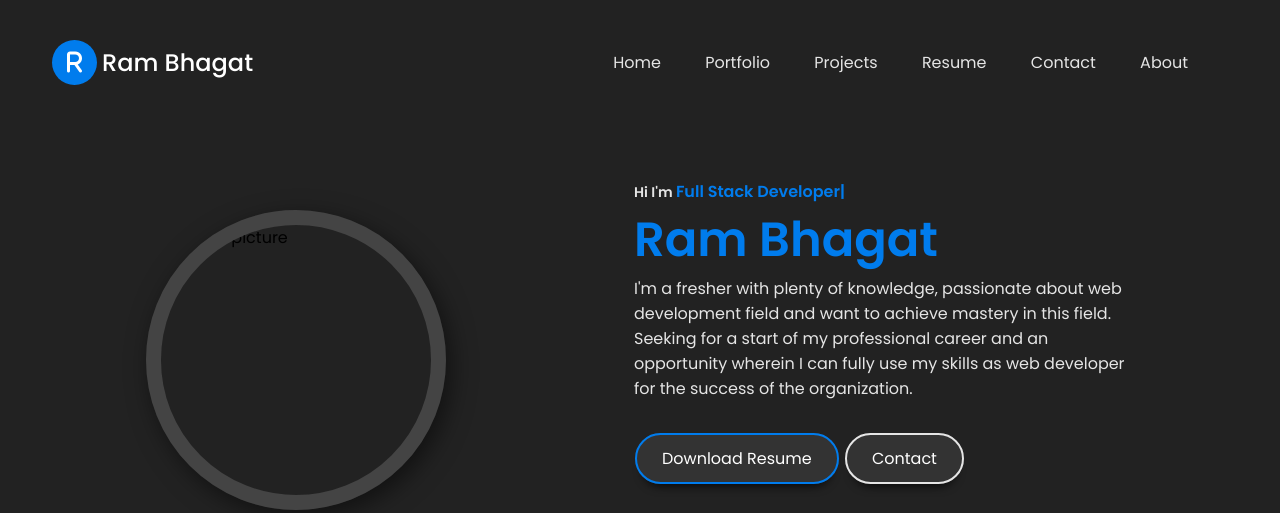
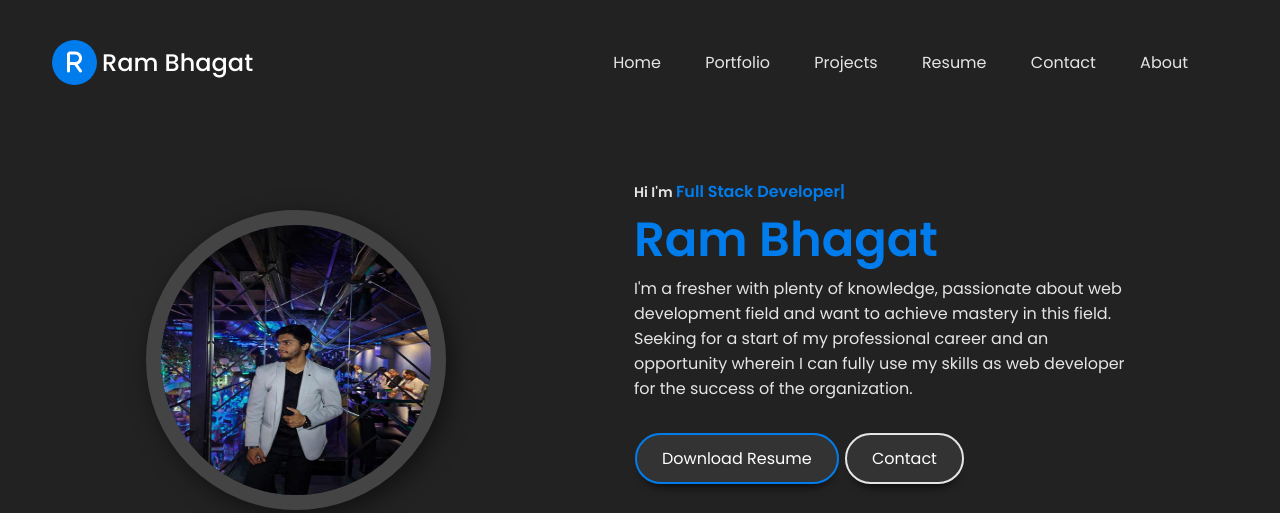
Before and after one commit to Ramchandra178/rambhagat-portfolio.github.io, a plain HTML site: page index.html in a window 1280 px wide. Shown: the top 513 px of the page. Drawn offline with nearby package versions, Linux system fonts and the light colour scheme.

Commit message:
Update index.html

```diff
--- a/index.html
+++ b/index.html
@@ -38,7 +38,7 @@
             </header>
             <div class="container">
                 <div class="hero-pic">
-                    <img src="img/profile1.jpeg" alt="profile picture">
+                    <img src="img/profile1.jpg" alt="profile picture">
                 </div>
                 <div class="hero-text">
                     <h5>Hi I'm <span class="input">Web Developer</span></h5>
```
